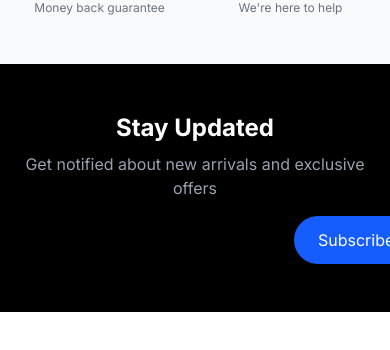
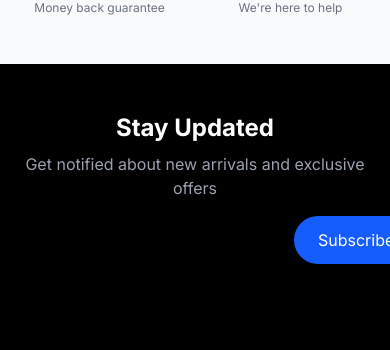
Before and after one commit to kahiga254/IPHONE-ECOMMERCE, a Next.js app in the folder frontend/: page / in a window 390 px wide. Shown: the part 1714-2064 px from the top of the page. Before the commit the page ends 2026 px from the top, so only its background shows below. Built offline with nearby package versions, Linux system fonts and the light colour scheme; no server answers.

Commit message:
news letter changes

```diff
--- a/frontend/app/page.tsx
+++ b/frontend/app/page.tsx
@@ -202,7 +202,7 @@ export default function Home() {
       </section>
 
       {/* Newsletter */}
-      <section className="py-12 bg-black text-white">
+      <section className="py-12 pb-24 md:pb-12 bg-black text-white">
         <div className="max-w-2xl mx-auto px-4 text-center">
           <h2 className="text-2xl font-bold mb-2">Stay Updated</h2>
           <p className="text-gray-400 mb-4">Get notified about new arrivals and exclusive offers</p>
```
